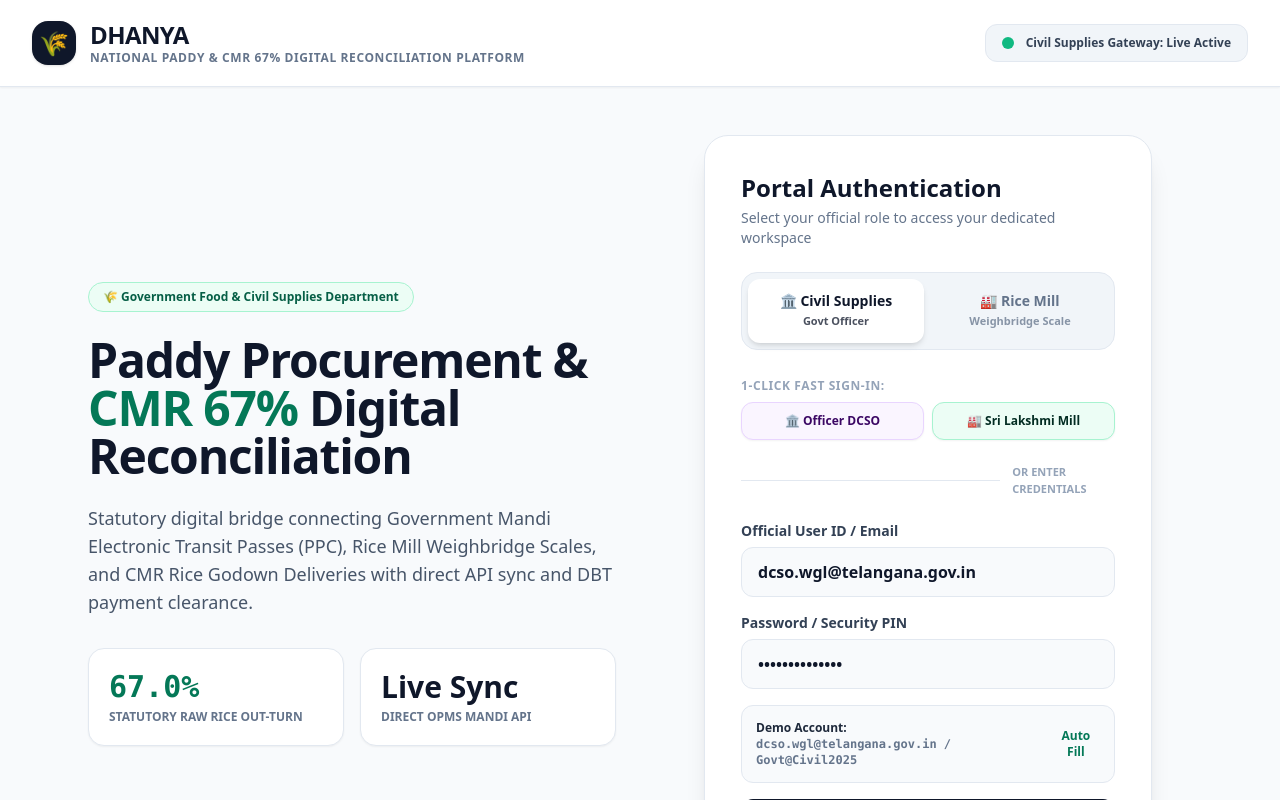
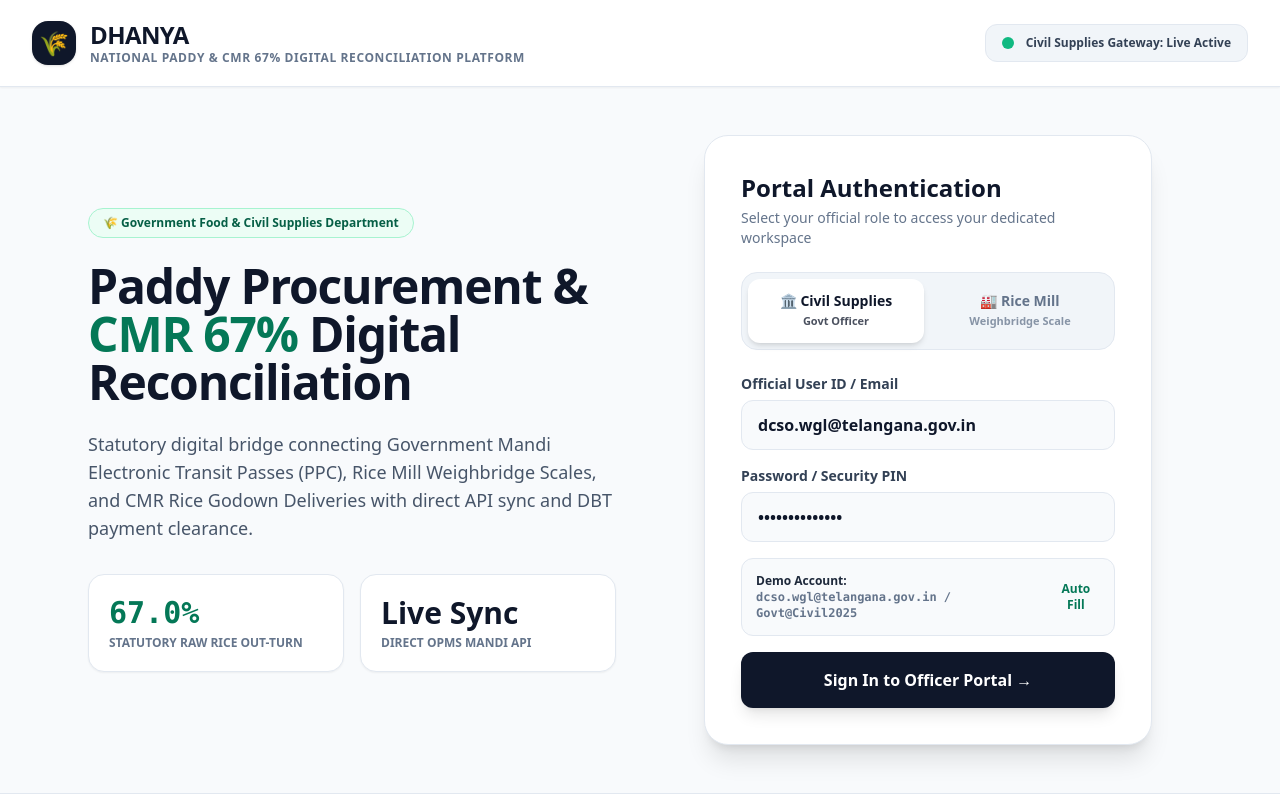
Before and after one commit to loukikamalla/Mini-Hackathon, an Angular app: page / in a window 1280 px wide. Shown: the top 800 px of the page. Built offline with nearby package versions, Linux system fonts and the light colour scheme.

Commit message:
Remove 1-Click fast sign-in bar from login page

```diff
--- a/src/app/app.html
+++ b/src/app/app.html
@@ -88,31 +88,6 @@
               <span class="text-[11px] opacity-75 font-semibold">Weighbridge Scale</span>
             </button>
           </div>
-
-          <!-- 1-Click Fast Login Access Bar -->
-          <div class="space-y-2 pt-1">
-            <span class="text-xs font-black uppercase text-slate-400 tracking-wider block">1-Click Fast Sign-In:</span>
-            <div class="grid grid-cols-1 sm:grid-cols-2 gap-2">
-              <button
-                type="button"
-                (click)="performQuickLogin('GOVT_OFFICER')"
-                class="p-2.5 bg-purple-50 hover:bg-purple-100 text-purple-950 border border-purple-200 rounded-xl text-xs font-black transition flex items-center justify-center gap-1.5 shadow-sm">
-                <span>🏛️ Officer DCSO</span>
-              </button>
-              <button
-                type="button"
-                (click)="performQuickLogin('MILL_OPERATOR', 'TS-WGL-MR-4412')"
-                class="p-2.5 bg-emerald-50 hover:bg-emerald-100 text-emerald-950 border border-emerald-200 rounded-xl text-xs font-black transition flex items-center justify-center gap-1.5 shadow-sm">
-                <span>🏭 Sri Lakshmi Mill</span>
-              </button>
-            </div>
-          </div>
-
-          <div class="relative flex items-center justify-center">
-            <div class="border-t border-slate-200 w-full"></div>
-            <span class="bg-white px-3 text-[11px] font-bold text-slate-400 uppercase">Or Enter Credentials</span>
-          </div>
-
           <!-- Login Form -->
           <form (submit)="performDirectLogin($event)" class="space-y-4">
 
```
